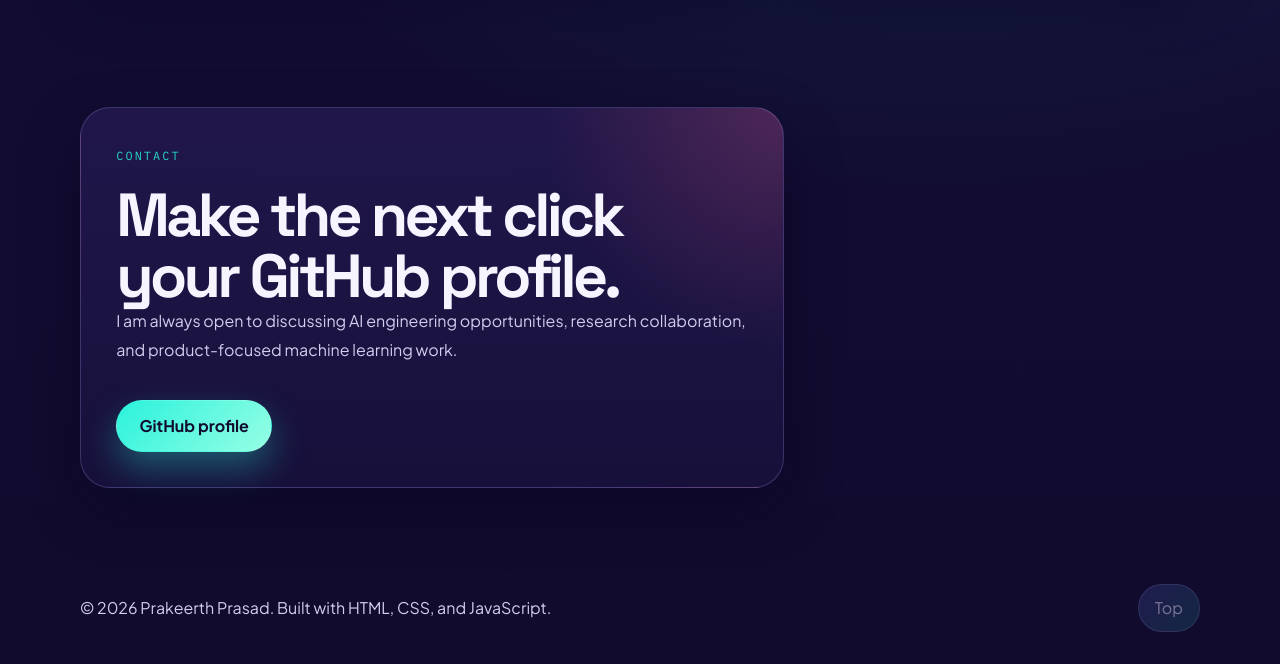
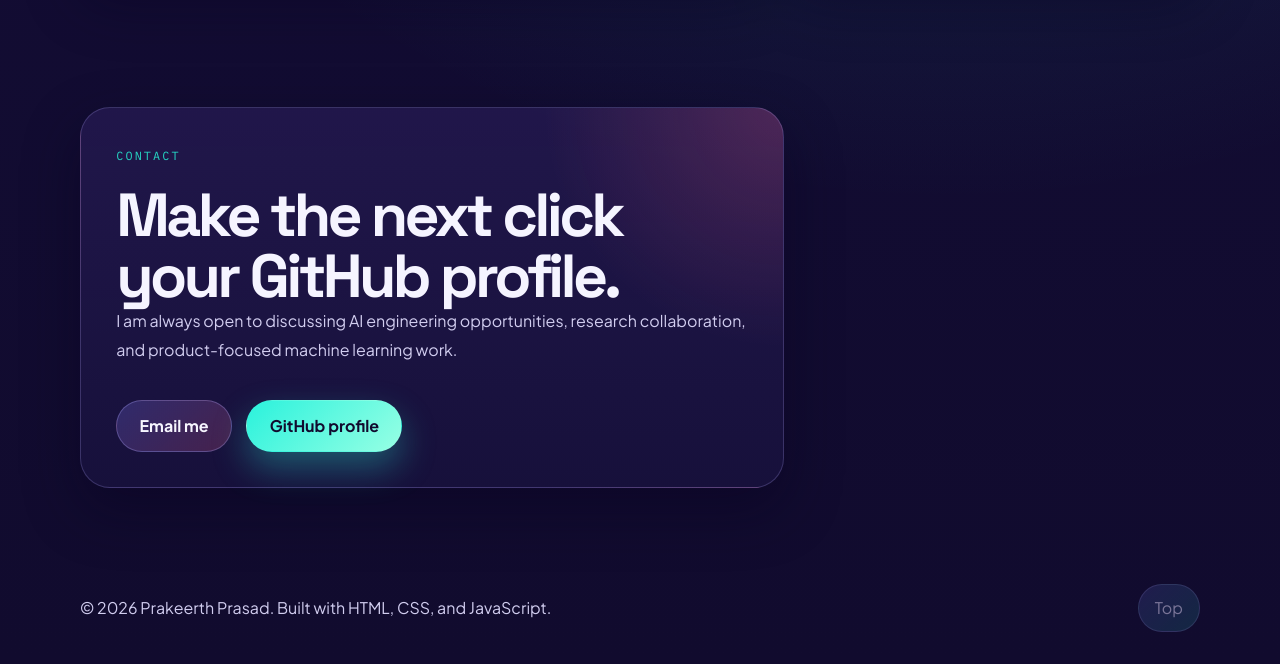
Before and after one commit to prakeerthprasadoff/portfolio, a plain HTML site: page index.html in a window 1280 px wide. Shown: the part 5222-5886 px from the top of the page. Drawn offline with Linux system fonts and the light colour scheme; animation ran at ten frames a second.

Commit message:
Email me added

```diff
--- a/index.html
+++ b/index.html
@@ -375,6 +375,7 @@
             and product-focused machine learning work.
           </p>
           <div class="contact-actions">
+            <a class="btn btn-secondary" href="mailto:prakeerth2002@gmail.com">Email me</a>
             <a
               class="btn btn-primary"
               href="https://github.com/prakeerthprasadoff"
```
